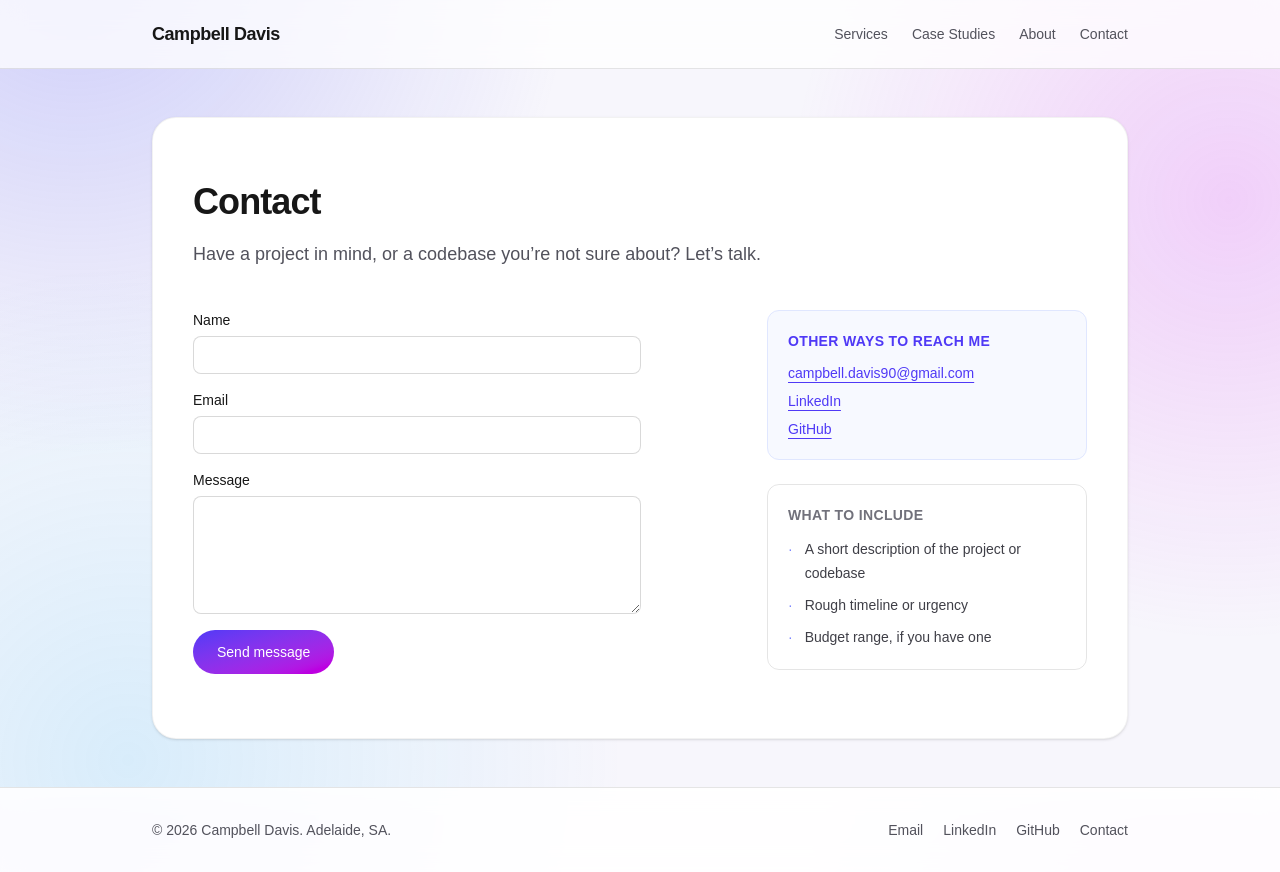
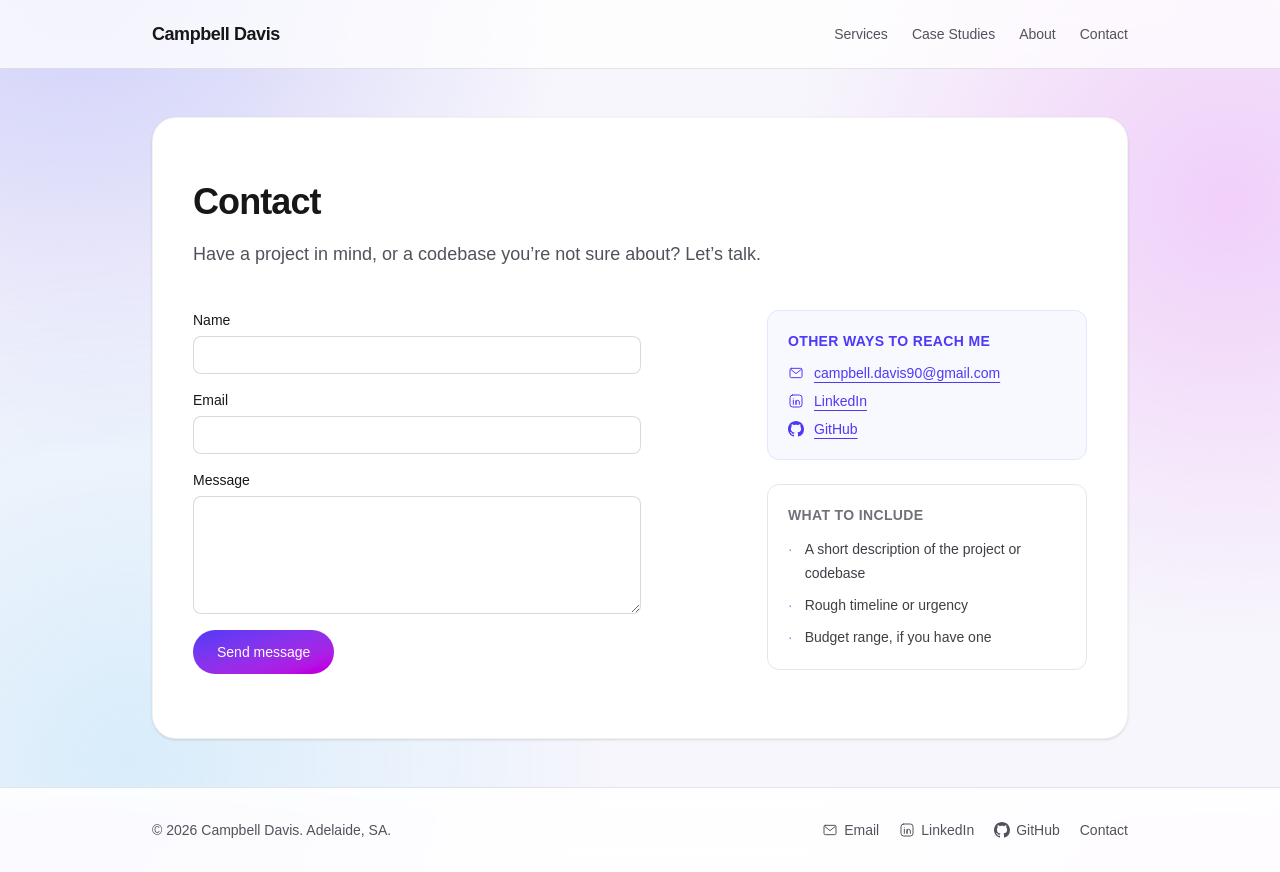
Before and after one commit to campbell-dev-au/campbell-public-site, a Next.js app: page /contact in a window 1280 px wide. Built offline with nearby package versions, Linux system fonts and the light colour scheme.

Commit message:
Add icons to contact links in contact page and footer
Email, LinkedIn, and GitHub links were text-only. New hand-drawn
icons in components/icons.tsx follow the same stroke-based style as
the existing service icons.

```diff
--- a/app/contact/page.tsx
+++ b/app/contact/page.tsx
@@ -1,5 +1,6 @@
 import type { Metadata } from "next";
 import ContactForm from "@/components/ContactForm";
+import { EmailIcon, GithubIcon, LinkedinIcon } from "@/components/icons";
 import { siteConfig } from "@/lib/site";
 
 export const metadata: Metadata = {
@@ -30,24 +31,27 @@ export default function ContactPage() {
             <div className="mt-3 flex flex-col gap-2 text-sm font-medium">
               <a
                 href={`mailto:${siteConfig.email}`}
-                className="text-indigo-600 underline underline-offset-4 dark:text-indigo-400"
+                className="flex items-center gap-2.5 text-indigo-600 underline underline-offset-4 dark:text-indigo-400"
               >
+                <EmailIcon className="h-4 w-4 shrink-0" />
                 {siteConfig.email}
               </a>
               <a
                 href={siteConfig.linkedin}
                 target="_blank"
                 rel="noopener noreferrer"
-                className="text-indigo-600 underline underline-offset-4 dark:text-indigo-400"
+                className="flex items-center gap-2.5 text-indigo-600 underline underline-offset-4 dark:text-indigo-400"
               >
+                <LinkedinIcon className="h-4 w-4 shrink-0" />
                 LinkedIn
               </a>
               <a
                 href={siteConfig.github}
                 target="_blank"
                 rel="noopener noreferrer"
-                className="text-indigo-600 underline underline-offset-4 dark:text-indigo-400"
+                className="flex items-center gap-2.5 text-indigo-600 underline underline-offset-4 dark:text-indigo-400"
               >
+                <GithubIcon className="h-4 w-4 shrink-0" />
                 GitHub
               </a>
             </div>
--- a/components/Footer.tsx
+++ b/components/Footer.tsx
@@ -1,4 +1,5 @@
 import Link from "next/link";
+import { EmailIcon, GithubIcon, LinkedinIcon } from "@/components/icons";
 import { siteConfig } from "@/lib/site";
 
 export default function Footer() {
@@ -11,24 +12,27 @@ export default function Footer() {
         <div className="flex items-center gap-5">
           <a
             href={`mailto:${siteConfig.email}`}
-            className="transition-colors hover:text-indigo-600 dark:hover:text-indigo-400"
+            className="flex items-center gap-1.5 transition-colors hover:text-indigo-600 dark:hover:text-indigo-400"
           >
+            <EmailIcon className="h-4 w-4" />
             Email
           </a>
           <a
             href={siteConfig.linkedin}
             target="_blank"
             rel="noopener noreferrer"
-            className="transition-colors hover:text-indigo-600 dark:hover:text-indigo-400"
+            className="flex items-center gap-1.5 transition-colors hover:text-indigo-600 dark:hover:text-indigo-400"
           >
+            <LinkedinIcon className="h-4 w-4" />
             LinkedIn
           </a>
           <a
             href={siteConfig.github}
             target="_blank"
             rel="noopener noreferrer"
-            className="transition-colors hover:text-indigo-600 dark:hover:text-indigo-400"
+            className="flex items-center gap-1.5 transition-colors hover:text-indigo-600 dark:hover:text-indigo-400"
           >
+            <GithubIcon className="h-4 w-4" />
             GitHub
           </a>
           <Link
--- a/components/icons.tsx
+++ b/components/icons.tsx
@@ -64,6 +64,35 @@ export function RocketIcon({ className }: IconProps) {
   );
 }
 
+export function EmailIcon({ className }: IconProps) {
+  return (
+    <svg {...base} className={className}>
+      <rect x="3" y="5" width="18" height="14" rx="2" />
+      <path d="M4 6.5 12 13 20 6.5" />
+    </svg>
+  );
+}
+
+export function LinkedinIcon({ className }: IconProps) {
+  return (
+    <svg {...base} className={className}>
+      <rect x="3" y="3" width="18" height="18" rx="4" />
+      <circle cx="8" cy="8.5" r="0.75" fill="currentColor" stroke="none" />
+      <line x1="8" y1="11" x2="8" y2="17" />
+      <path d="M12 17v-3.5a2.5 2.5 0 0 1 5 0V17" />
+      <line x1="12" y1="11" x2="12" y2="17" />
+    </svg>
+  );
+}
+
+export function GithubIcon({ className }: IconProps) {
+  return (
+    <svg viewBox="0 0 16 16" fill="currentColor" className={className}>
+      <path d="M8 0C3.58 0 0 3.58 0 8c0 3.54 2.29 6.53 5.47 7.59.4.07.55-.17.55-.38 0-.19-.01-.82-.01-1.49-2.01.37-2.53-.49-2.69-.94-.09-.23-.48-.94-.82-1.13-.28-.15-.68-.52-.01-.53.63-.01 1.08.58 1.23.82.72 1.21 1.87.87 2.33.66.07-.52.28-.87.51-1.07-1.78-.2-3.64-.89-3.64-3.95 0-.87.31-1.59.82-2.15-.08-.2-.36-1.02.08-2.12 0 0 .67-.21 2.2.82.64-.18 1.32-.27 2-.27.68 0 1.36.09 2 .27 1.53-1.04 2.2-.82 2.2-.82.44 1.1.16 1.92.08 2.12.51.56.82 1.27.82 2.15 0 3.07-1.87 3.75-3.65 3.95.29.25.54.73.54 1.48 0 1.07-.01 1.93-.01 2.2 0 .21.15.46.55.38A8.013 8.013 0 0 0 16 8c0-4.42-3.58-8-8-8Z" />
+    </svg>
+  );
+}
+
 export const serviceIcons = {
   website: WebsiteIcon,
   process: ProcessIcon,
```
